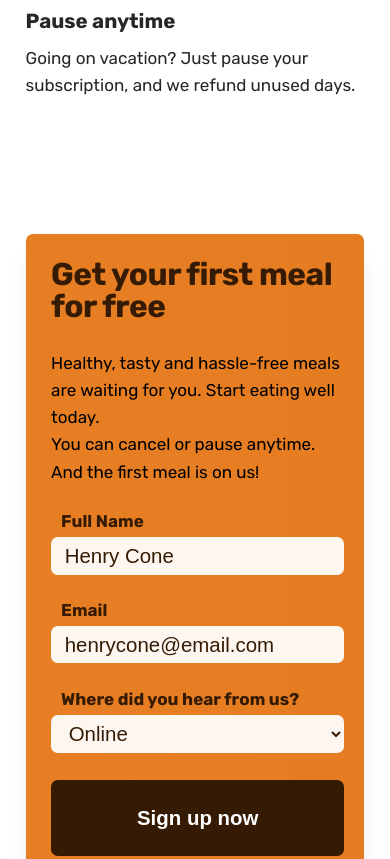
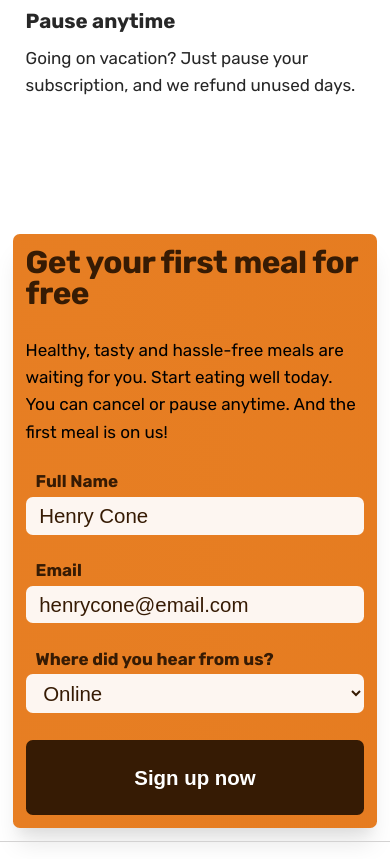
Before and after one commit to ARU-Kiwu/Omnifood, a plain HTML site: page index.html in a window 390 px wide. Shown: the part 9827-10686 px from the top of the page. Drawn offline with nearby package versions, Linux system fonts and the light colour scheme.

Commit message:
added form mobile responsive classes

```diff
--- a/assets/styles/responsive.css
+++ b/assets/styles/responsive.css
@@ -258,6 +258,18 @@
     gap: var(--space-5);
   }
 
+ .form-element {
+    width: 100%;
+    display: flex !important;
+    flex-direction: column;
+    padding: 1.5rem;
+  }
+
+  .cta-section {
+    padding: 1.5rem !important;
+  }
+
+
   .featured .container .logos img {
     height: 3em;
     object-fit: contain;
```
